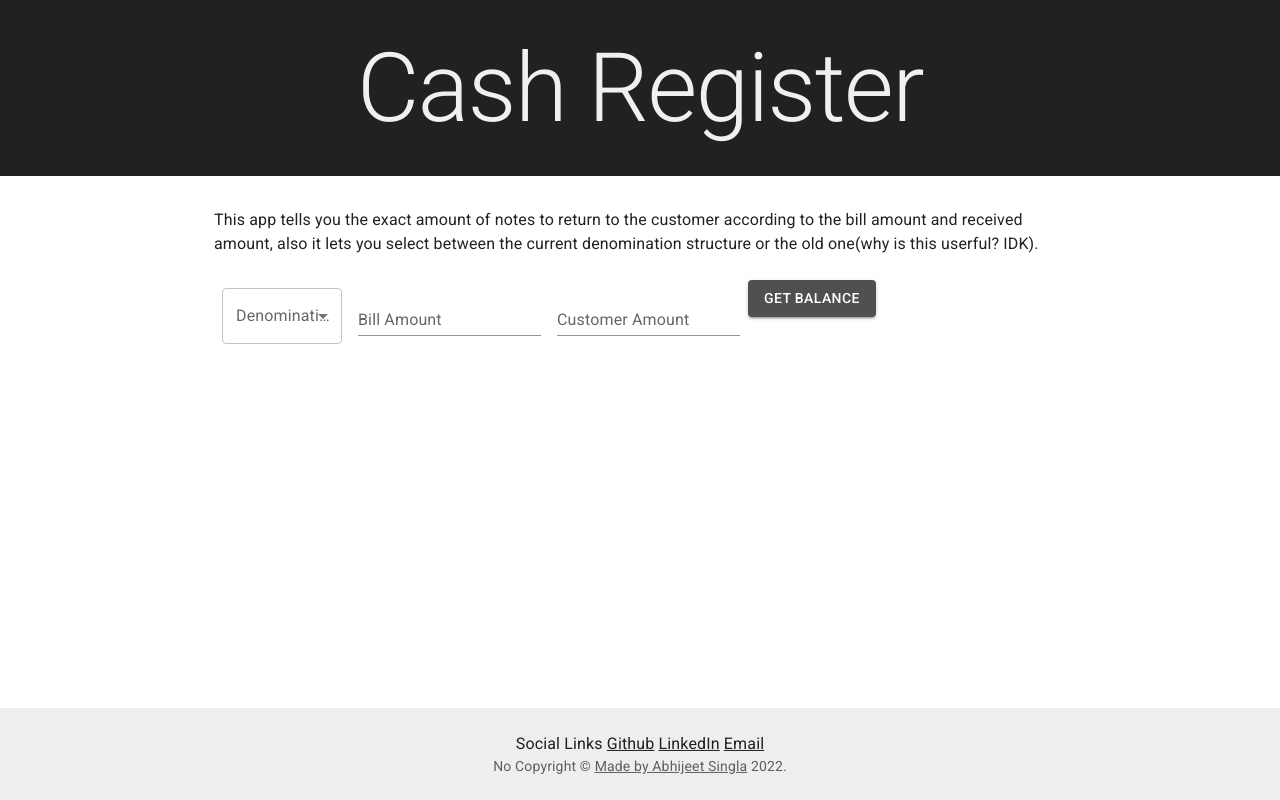
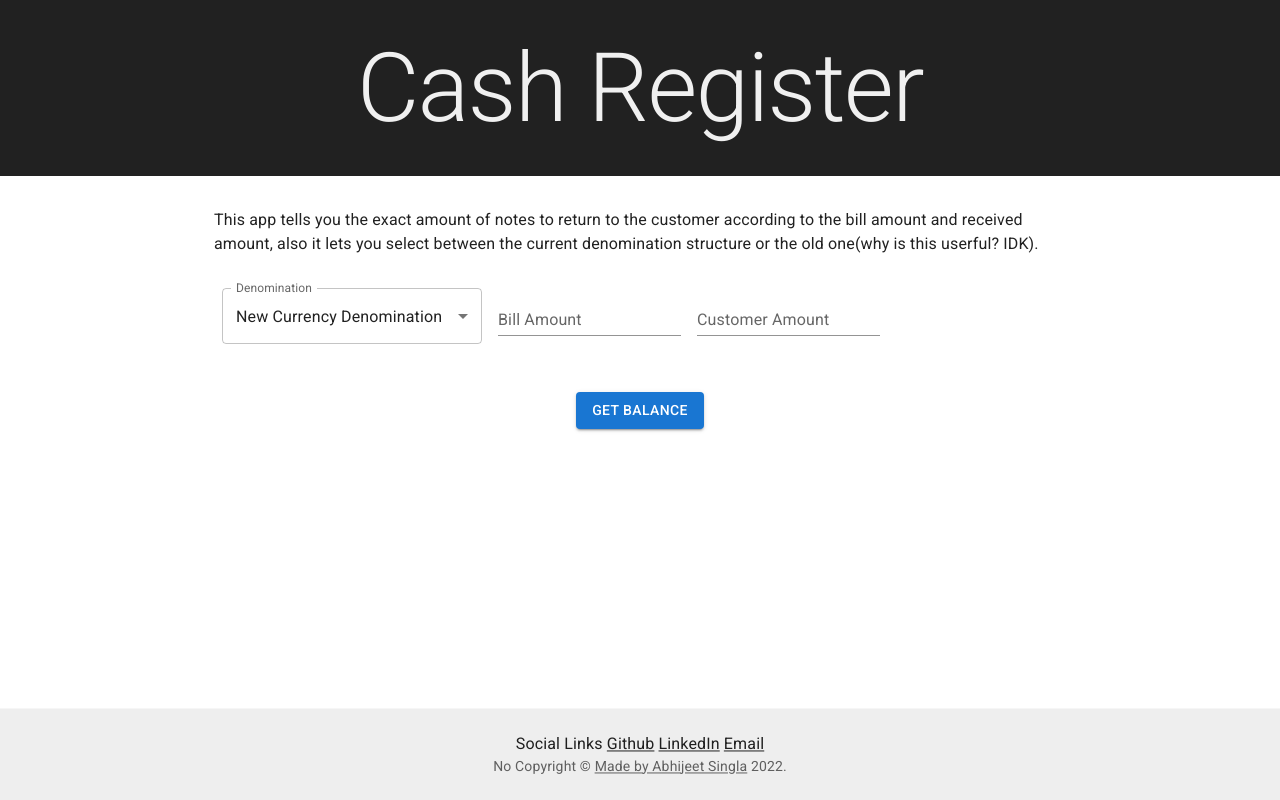
Before and after one commit to AbhijeetSingla/cash-register, a React (Create React App) app: page / in a window 1280 px wide. Built offline with nearby package versions, Linux system fonts and the light colour scheme.

Commit message:
fix: styling

```diff
--- a/src/components/Form.jsx
+++ b/src/components/Form.jsx
@@ -1,7 +1,7 @@
 import { useState } from "react";
 import Outputtable from "./Outputtable";
 import { Button, Box, Container, FormControl, TextField, InputLabel, Select, MenuItem } from "@mui/material";
-import { colors } from "../theme/root";
+// import { colors } from "../theme/root";
 import { transparentColorBox } from "../theme/styles";
 
 function Form() {
@@ -20,25 +20,25 @@ function Form() {
         <>
             <Box sx={transparentColorBox} >
                 <Container maxWidth="md" >
-                    <FormControl sx={{ m: 1, minWidth: 120 }} >
+                    <FormControl sx={{ m: 1, minWidth: 260 }} >
                             <InputLabel id="denomination-label">Denomination</InputLabel>
-                            <Select labelId="denomination-label" label="Denomination" id="denomination" onChange={(e) => setDenomination(e.target.value)}>
+                            <Select labelId="denomination-label" value={denomination} label="Denomination" id="denomination" onChange={(e) => setDenomination(e.target.value)}>
                                 <MenuItem value="new">New Currency Denomination</MenuItem>
                                 <MenuItem value="old">Old Currency Denomination</MenuItem>
                             </Select>
                     </FormControl>
-
                     <FormControl sx={{ m: 1, minWidth: 120 }} >
                             <TextField id="billAmount" label="Bill Amount" variant="standard" onChange={(e) => setBill(e.target.value)} />
                     </FormControl>
-
                     <FormControl sx={{ m: 1, minWidth: 120 }} >
                             <TextField id="customerAmount" label="Customer Amount" variant="standard" onChange={(e) => setCustomerAmount(e.target.value)} />
                     </FormControl>
-                    <Button sx={{backgroundColor: colors.primaryLinkColor}} variant="contained" type="submit" onClick={(event) => submitForm(event)}>Get Balance</Button>
+                </Container>
+                <Container maxWidth="md" align="center" sx={{ mt: 5}}>
+                    <Button variant="contained" type="submit" onClick={(event) => submitForm(event)}>Get Balance</Button>
                 </Container>
             </Box>
-            <Outputtable visibility={visibility} bill={bill} amount={customerAmount} currency={denomination} />
+            <Outputtable visibility={visibility} bill={bill} amount={customerAmount} denomination={denomination} />
         </>
      );
 }
```
